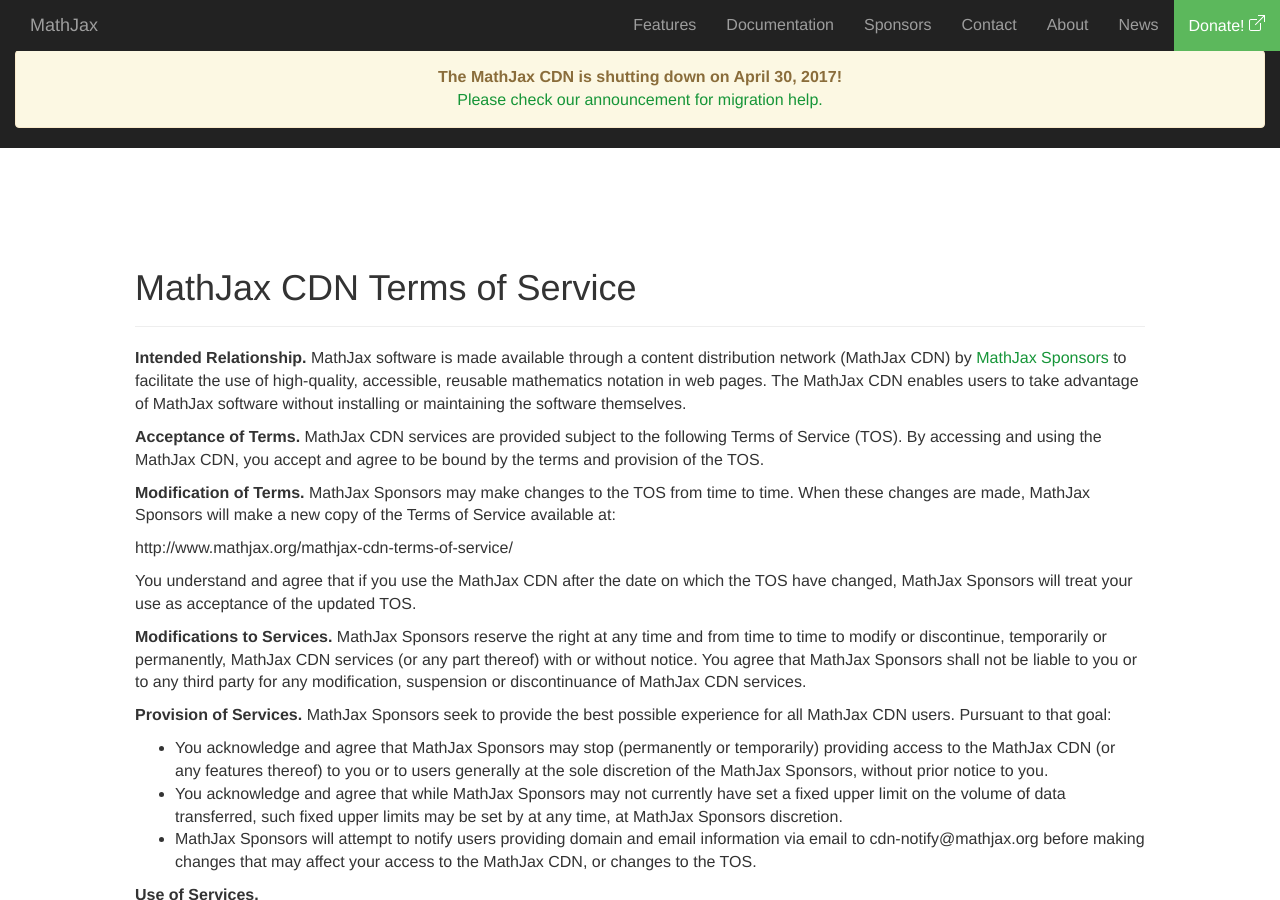
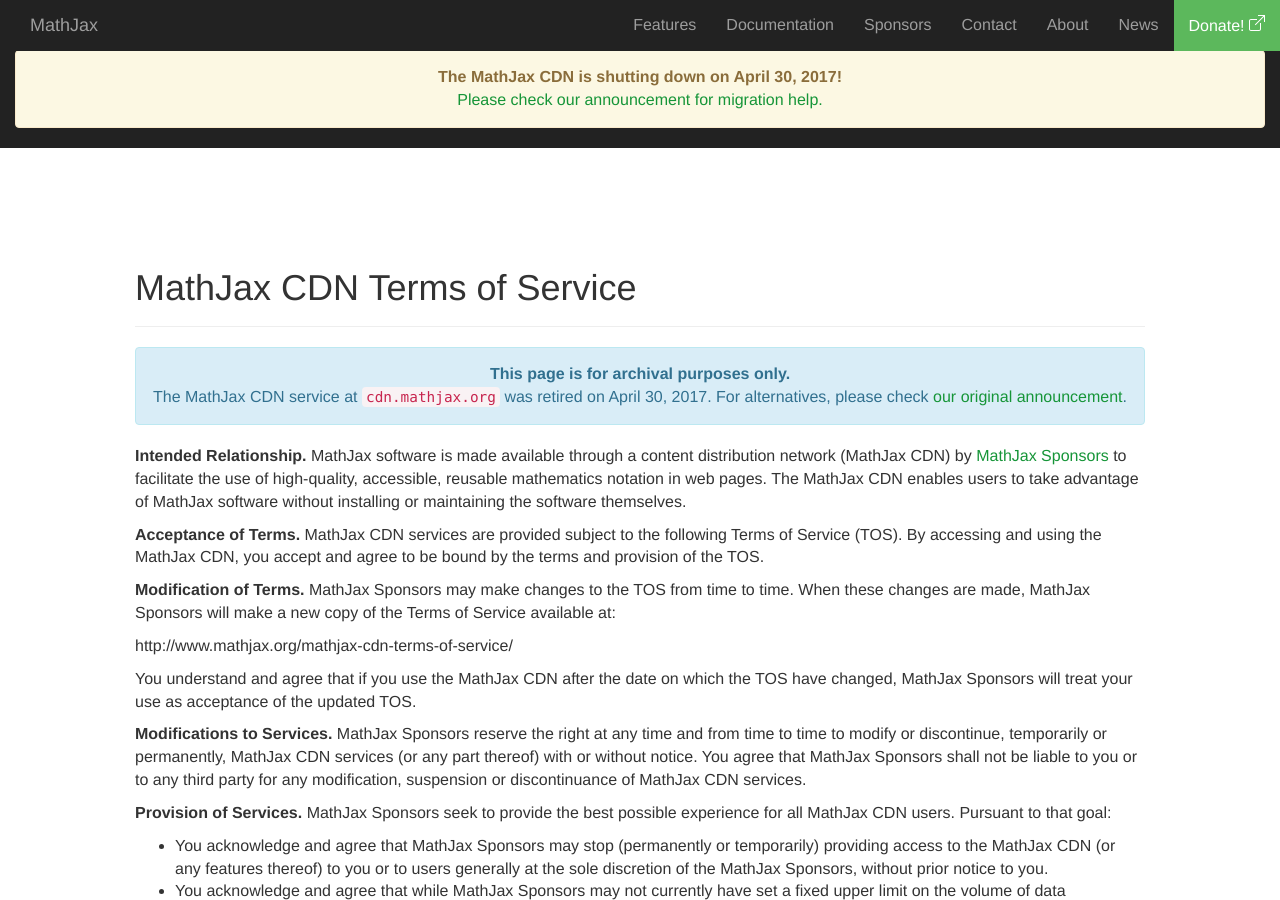
Before and after one commit to mathjax/MathJax-website, a Jekyll site: the page built from mathjax-cdn-terms-of-service.md, in a window 1280 px wide and 900 px high. Built offline with Jekyll 4.4.1, drawn with Linux system fonts in a browser that asks for light colours; nearby versions of some CDN libraries.

Commit message:
[cdn tos] update after CDN shutdown

```diff
--- a/mathjax-cdn-terms-of-service.md
+++ b/mathjax-cdn-terms-of-service.md
@@ -3,6 +3,8 @@
 title: MathJax CDN Terms of Service
 redirect_from: "/download/mathjax-cdn-terms-of-service/"
 ---
+
+<div class="alert alert-info" role="alert" style="text-align:center;"><strong>This page is for archival purposes only.</strong> <br> The MathJax CDN service at <code>cdn.mathjax.org</code> was retired on April 30, 2017. For alternatives, please check <a href="{{ site.baseurl }}/cdn-shutting-down/">our original announcement</a>.</div>
 
 **Intended Relationship.** MathJax software is made available through a content distribution network (MathJax CDN) by [MathJax Sponsors]({{ site.baseurl }}/#sponsors) to facilitate the use of high-quality, accessible, reusable mathematics notation in web pages.  The MathJax CDN enables users to take advantage of MathJax software without installing or maintaining the software themselves.
 
```
